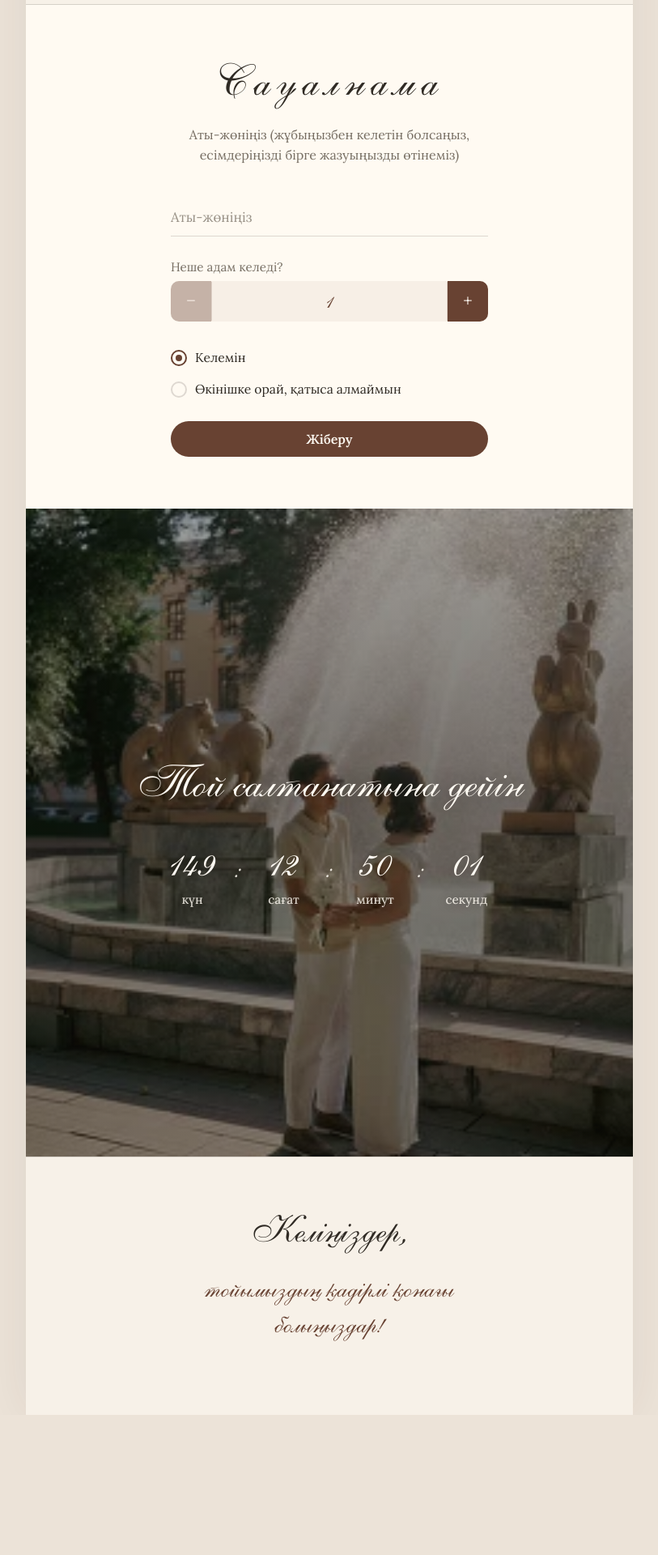
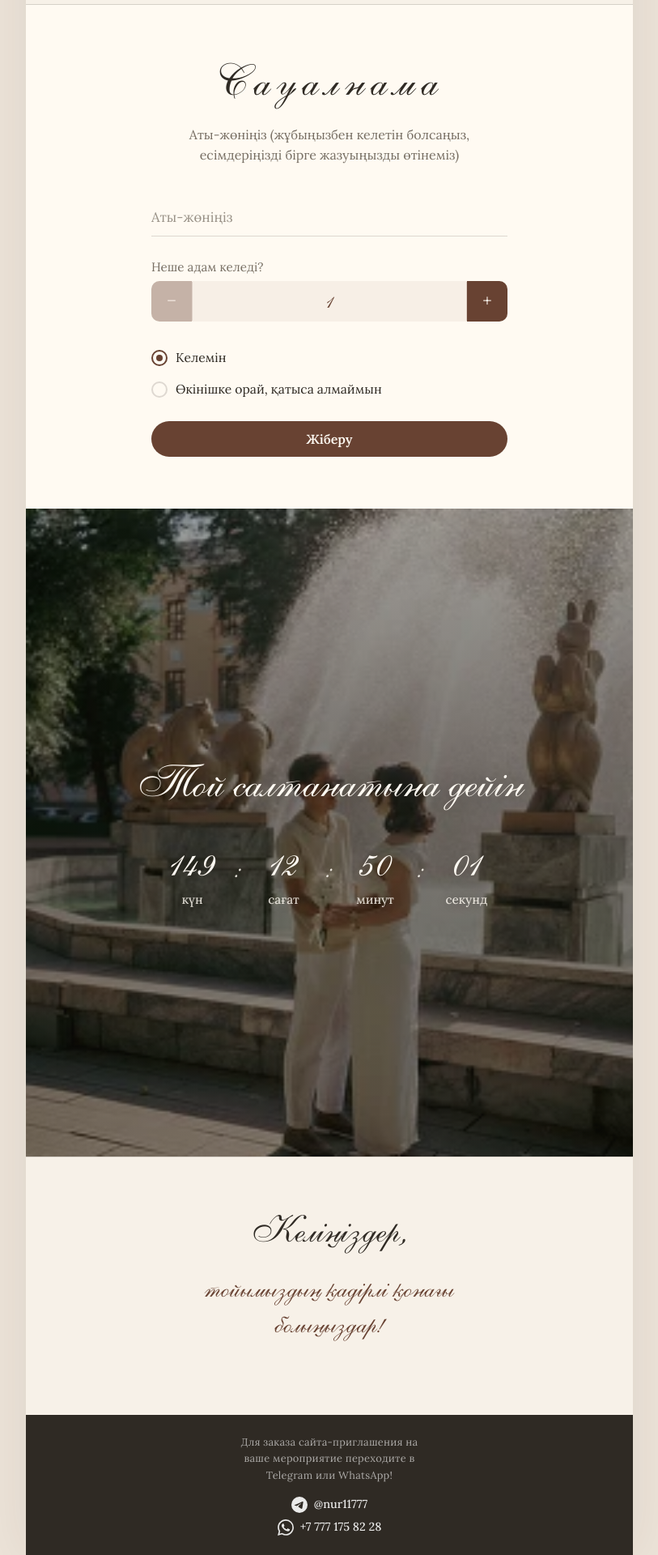
Before and after one commit to Nurdaulet7/uilenu-toi-invitation-, a React (Vite) app: page / in a window 1280 px wide. Shown: the part 3640-5560 px from the top of the page at 81% size, without its empty margins (233-1046 px from the left). Before the commit the page ends 5387 px from the top, so only its background shows below. Built offline with nearby package versions, Linux system fonts and the light colour scheme; no server answers.

Commit message:
Add InvitationFooter component to the wedding invitation page. Integrate footer with contact information and social media links for Telegram and WhatsApp. Update InvitationPage to include the new footer component. Enhance styles for the footer layout and responsiveness.

```diff
--- a/src/pages/InvitationPage/ui/InvitationPage.tsx
+++ b/src/pages/InvitationPage/ui/InvitationPage.tsx
@@ -1,5 +1,6 @@
 import { HeroSection } from '@widgets/HeroSection';
 import { HostsSection } from '@widgets/HostsSection';
+import { InvitationFooter } from '@widgets/InvitationFooter';
 import { InvitationIntro } from '@widgets/InvitationIntro';
 import { ClosingInvite } from '@widgets/ClosingInvite';
 import { DressCode } from '@widgets/DressCode';
@@ -12,6 +13,7 @@ import styles from './InvitationPage.module.scss';
 
 export function InvitationPage() {
   return (
+    <>
       <main className={styles.page}>
         <HeroSection />
         <InvitationIntro />
@@ -23,5 +25,7 @@ export function InvitationPage() {
         <EventCountdown />
         <ClosingInvite />
       </main>
+      <InvitationFooter />
+    </>
   );
 }
--- /dev/null
+++ b/src/shared/config/siteFooter.ts
@@ -0,0 +1,13 @@
+/** Маркетингтік футер (заказ пригласительных сайтов). */
+export const siteFooter = {
+  lead:
+    'Для заказа сайта-приглашения на ваше мероприятие переходите в Telegram или WhatsApp!',
+  telegram: {
+    handle: '@nur11777',
+    url: 'https://t.me/nur11777',
+  },
+  /** Ақпараттық көрініс форматы */
+  phoneDisplay: '+7 777 175 82 28',
+  /** whatsapp.me / tel: үшін сандық формат (+7 санмен); wa.me санын replace(/\D/g) арқылы аламыз */
+  phoneE164: '+77771758228',
+} as const;
--- a/src/widgets/ClosingInvite/ui/ClosingInvite.tsx
+++ b/src/widgets/ClosingInvite/ui/ClosingInvite.tsx
@@ -1,7 +1,23 @@
+import { motion } from 'framer-motion';
+
 import { invitation } from '@shared/config/invitation';
 import { Container } from '@shared/ui/Container';
 
 import styles from './ClosingInvite.module.scss';
+
+const staggerParent = {
+  hidden: {},
+  visible: {
+    transition: { staggerChildren: 0.12, delayChildren: 0.06 },
+  },
+};
+
+const fadeUpTransition = { duration: 0.52, ease: 'easeOut' } as const;
+
+const fadeUp = {
+  hidden: { opacity: 0, y: 20 },
+  visible: { opacity: 1, y: 0, transition: fadeUpTransition },
+};
 
 export function ClosingInvite() {
   const { lines } = invitation.closing;
@@ -13,14 +29,22 @@ export function ClosingInvite() {
   return (
     <section className={styles.section} id="closing" aria-label="Қоштасу хаты">
       <Container>
-        <div className={styles.inner}>
-          <p className={styles.line}>{first}</p>
+        <motion.div
+          className={styles.inner}
+          variants={staggerParent}
+          initial="hidden"
+          whileInView="visible"
+          viewport={{ once: true, amount: 0.35 }}
+        >
+          <motion.p className={styles.line} variants={fadeUp}>
+            {first}
+          </motion.p>
           {rest.map((line) => (
-            <p key={line} className={styles.lineAccent}>
+            <motion.p key={line} className={styles.lineAccent} variants={fadeUp}>
               {line}
-            </p>
+            </motion.p>
           ))}
-        </div>
+        </motion.div>
       </Container>
     </section>
   );
--- a/src/widgets/EventCountdown/ui/EventCountdown.tsx
+++ b/src/widgets/EventCountdown/ui/EventCountdown.tsx
@@ -1,9 +1,25 @@
 import { useEffect, useMemo, useState } from 'react';
+
+import { motion } from 'framer-motion';
 
 import { invitation } from '@shared/config/invitation';
 import { Container } from '@shared/ui/Container';
 
 import styles from './EventCountdown.module.scss';
+
+const staggerParent = {
+  hidden: {},
+  visible: {
+    transition: { staggerChildren: 0.11, delayChildren: 0.08 },
+  },
+};
+
+const fadeUpTransition = { duration: 0.55, ease: 'easeOut' } as const;
+
+const fadeUp = {
+  hidden: { opacity: 0, y: 26 },
+  visible: { opacity: 1, y: 0, transition: fadeUpTransition },
+};
 
 function splitRemaining(msRemaining: number) {
   if (msRemaining <= 0)
@@ -48,21 +64,33 @@ export function EventCountdown() {
       {bgStyle ? <div aria-hidden="true" className={styles.bg} style={bgStyle} /> : null}
       <div aria-hidden="true" className={styles.scrim} />
       <Container className={styles.shell}>
-        <div className={styles.inner}>
-          <h2 className={styles.title} id="countdown-heading">
+        <motion.div
+          className={styles.inner}
+          variants={staggerParent}
+          initial="hidden"
+          whileInView="visible"
+          viewport={{ once: true, amount: 0.38 }}
+        >
+          <motion.h2 className={styles.title} id="countdown-heading" variants={fadeUp}>
             {title}
-          </h2>
+          </motion.h2>
 
           {!Number.isFinite(targetMs) ? (
-            <p className={styles.expired} role="status">
+            <motion.p className={styles.expired} role="status" variants={fadeUp}>
               {expiredText}
-            </p>
+            </motion.p>
           ) : parts.expired ? (
-            <p className={styles.expired} role="status">
+            <motion.p className={styles.expired} role="status" variants={fadeUp}>
               {expiredText}
-            </p>
+            </motion.p>
           ) : (
-            <div className={styles.row} role="timer" aria-live="polite" aria-atomic="true">
+            <motion.div
+              className={styles.row}
+              role="timer"
+              aria-live="polite"
+              aria-atomic="true"
+              variants={fadeUp}
+            >
               <div className={styles.unit}>
                 <span className={styles.value}>{parts.days}</span>
                 <span className={styles.label}>{LABELS[0]}</span>
@@ -88,9 +116,9 @@ export function EventCountdown() {
                 <span className={styles.value}>{String(parts.seconds).padStart(2, '0')}</span>
                 <span className={styles.label}>{LABELS[3]}</span>
               </div>
-            </div>
+            </motion.div>
           )}
-        </div>
+        </motion.div>
       </Container>
     </section>
   );
--- /dev/null
+++ b/src/widgets/InvitationFooter/index.ts
@@ -0,0 +1 @@
+export { InvitationFooter } from './ui/InvitationFooter';
--- /dev/null
+++ b/src/widgets/InvitationFooter/ui/InvitationFooter.module.scss
@@ -0,0 +1,54 @@
+/** Үйлесімі: wedding-invitation (Footer.module.scss). */
+.footer {
+  width: 100%;
+  padding: 24px 0 calc(24px + env(safe-area-inset-bottom, 0px));
+  background-color: var(--color-ink);
+}
+
+.inner {
+  display: flex;
+  flex-direction: column;
+  align-items: center;
+  gap: 16px;
+  text-align: center;
+}
+
+.promo {
+  margin: 0;
+  max-width: 30ch;
+  color: rgb(255 255 255 / 60%);
+  font-family: var(--font-body);
+  font-size: 0.8rem;
+  font-weight: 300;
+  line-height: 1.6;
+  letter-spacing: 0.02em;
+}
+
+.links {
+  display: flex;
+  flex-direction: column;
+  gap: 8px;
+  align-items: center;
+}
+
+.link {
+  display: flex;
+  align-items: center;
+  gap: 8px;
+  color: rgb(255 255 255 / 90%);
+  font-family: var(--font-body);
+  font-size: 0.9rem;
+  font-weight: 500;
+  line-height: 1.35;
+  text-decoration: none;
+  transition: color 0.14s ease;
+  margin: 0 !important;
+
+  &:hover {
+    color: var(--color-accent);
+  }
+
+  svg {
+    flex-shrink: 0;
+  }
+}
--- /dev/null
+++ b/src/widgets/InvitationFooter/ui/InvitationFooter.tsx
@@ -0,0 +1,45 @@
+import { siteFooter } from '@shared/config/siteFooter';
+import { Container } from '@shared/ui/Container';
+
+import styles from './InvitationFooter.module.scss';
+
+function TelegramIcon() {
+  return (
+    <svg width="20" height="20" viewBox="0 0 24 24" fill="currentColor" aria-hidden="true">
+      <path d="M11.944 0A12 12 0 0 0 0 12a12 12 0 0 0 12 12 12 12 0 0 0 12-12A12 12 0 0 0 12 0a12 12 0 0 0-.056 0zm4.962 7.224c.1-.002.321.023.465.14a.506.506 0 0 1 .171.325c.016.093.036.306.02.472-.18 1.898-.962 6.502-1.36 8.627-.168.9-.499 1.201-.82 1.23-.696.065-1.225-.46-1.9-.902-1.056-.693-1.653-1.124-2.678-1.8-1.185-.78-.417-1.21.258-1.91.177-.184 3.247-2.977 3.307-3.23.007-.032.014-.15-.056-.212s-.174-.041-.249-.024c-.106.024-1.793 1.14-5.061 3.345-.48.33-.913.49-1.302.48-.428-.008-1.252-.241-1.865-.44-.752-.245-1.349-.374-1.297-.789.027-.216.325-.437.893-.663 3.498-1.524 5.83-2.529 6.998-3.014 3.332-1.386 4.025-1.627 4.476-1.635z" />
+    </svg>
+  );
+}
+
+function WhatsAppIcon() {
+  return (
+    <svg width="20" height="20" viewBox="0 0 24 24" fill="currentColor" aria-hidden="true">
+      <path d="M17.472 14.382c-.297-.149-1.758-.867-2.03-.967-.273-.099-.471-.148-.67.15-.197.297-.767.966-.94 1.164-.173.199-.347.223-.644.075-.297-.15-1.255-.463-2.39-1.475-.883-.788-1.48-1.761-1.653-2.059-.173-.297-.018-.458.13-.606.134-.133.298-.347.446-.52.149-.174.198-.298.298-.497.099-.198.05-.371-.025-.52-.075-.149-.669-1.612-.916-2.207-.242-.579-.487-.5-.669-.51-.173-.008-.371-.01-.57-.01-.198 0-.52.074-.792.372-.272.297-1.04 1.016-1.04 2.479 0 1.462 1.065 2.875 1.213 3.074.149.198 2.096 3.2 5.077 4.487.709.306 1.262.489 1.694.625.712.227 1.36.195 1.871.118.571-.085 1.758-.719 2.006-1.413.248-.694.248-1.289.173-1.413-.074-.124-.272-.198-.57-.347m-5.421 7.403h-.004a9.87 9.87 0 0 1-5.031-1.378l-.361-.214-3.741.982.998-3.648-.235-.374a9.86 9.86 0 0 1-1.51-5.26c.001-5.45 4.436-9.884 9.888-9.884 2.64 0 5.122 1.03 6.988 2.898a9.825 9.825 0 0 1 2.893 6.994c-.003 5.45-4.437 9.884-9.885 9.884m8.413-18.297A11.815 11.815 0 0 0 12.05 0C5.495 0 .16 5.335.157 11.892c0 2.096.547 4.142 1.588 5.945L.057 24l6.305-1.654a11.882 11.882 0 0 0 5.683 1.448h.005c6.554 0 11.89-5.335 11.893-11.893a11.821 11.821 0 0 0-3.48-8.413Z" />
+    </svg>
+  );
+}
+
+export function InvitationFooter() {
+  const { lead, telegram, phoneDisplay } = siteFooter;
+  const whatsappHref = `https://wa.me/${siteFooter.phoneE164.replace(/\D/g, '')}`;
+
+  return (
+    <footer className={styles.footer}>
+      <Container>
+        <div className={styles.inner}>
+          <p className={styles.promo}>{lead}</p>
+          <div className={styles.links}>
+            <a className={styles.link} href={telegram.url} rel="noopener noreferrer" target="_blank">
+              <TelegramIcon />
+              <span>{telegram.handle}</span>
+            </a>
+            <a className={styles.link} href={whatsappHref} rel="noopener noreferrer" target="_blank">
+              <WhatsAppIcon />
+              <span>{phoneDisplay}</span>
+            </a>
+          </div>
+        </div>
+      </Container>
+    </footer>
+  );
+}
--- a/src/widgets/RSVPSection/ui/RSVPSection.tsx
+++ b/src/widgets/RSVPSection/ui/RSVPSection.tsx
@@ -1,20 +1,48 @@
+import { motion } from 'framer-motion';
+
 import { RSVPForm } from '@features/rsvp-form';
 import { rsvpContent } from '@shared/config/rsvpContent';
 import { Container } from '@shared/ui/Container';
 
 import styles from './RSVPSection.module.scss';
 
+const staggerParent = {
+  hidden: {},
+  visible: {
+    transition: { staggerChildren: 0.09, delayChildren: 0.06 },
+  },
+};
+
+const fadeUpTransition = { duration: 0.52, ease: 'easeOut' } as const;
+
+const fadeUp = {
+  hidden: { opacity: 0, y: 22 },
+  visible: { opacity: 1, y: 0, transition: fadeUpTransition },
+};
+
 export function RSVPSection() {
   return (
     <section className={styles.section} id="rsvp">
-      <Container className={styles.inner}>
-        <header className={styles.head}>
-          <h2 className={styles.kicker}>{rsvpContent.kicker}</h2>
-          <p className={styles.intro}>{rsvpContent.nameIntro}</p>
-        </header>
-        <div className={styles.formWrap}>
-          <RSVPForm />
-        </div>
+      <Container>
+        <motion.div
+          className={styles.inner}
+          variants={staggerParent}
+          initial="hidden"
+          whileInView="visible"
+          viewport={{ once: true, amount: 0.28 }}
+        >
+          <header className={styles.head}>
+            <motion.h2 className={styles.kicker} variants={fadeUp} id="rsvp-heading">
+              {rsvpContent.kicker}
+            </motion.h2>
+            <motion.p className={styles.intro} variants={fadeUp}>
+              {rsvpContent.nameIntro}
+            </motion.p>
+          </header>
+          <motion.div className={styles.formWrap} variants={fadeUp}>
+            <RSVPForm />
+          </motion.div>
+        </motion.div>
       </Container>
     </section>
   );
```
Lines whose indentation alone changed are shown as unchanged.
